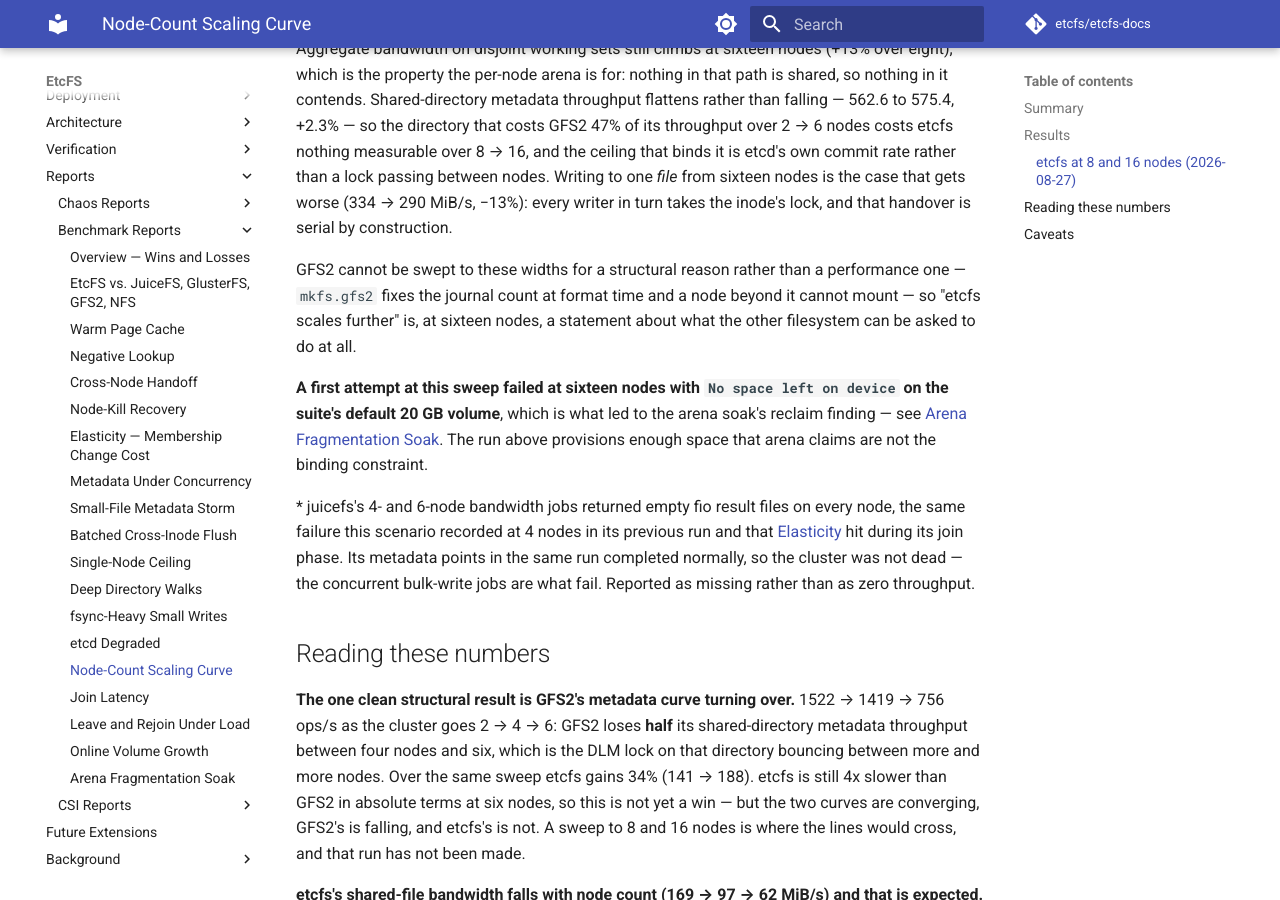
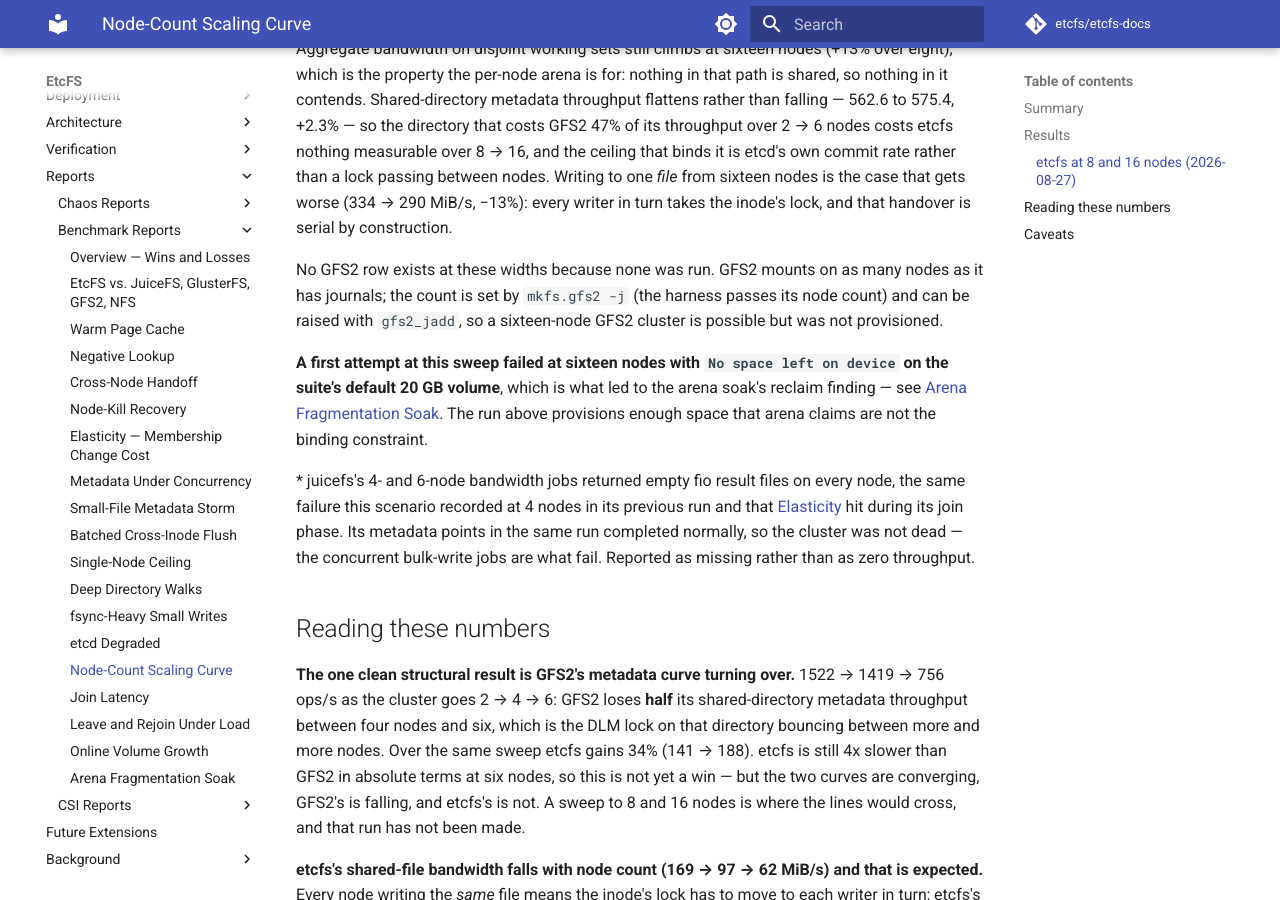
Before and after one commit to etcfs/etcfs-docs, an MkDocs documentation site: the page built from docs/reports/benchmark-reports/node-count-scaling.md, in a window 1280 px wide and 900 px high, scrolled down 2234 px. Built offline with MkDocs 1.6.1 and Material for MkDocs 9.7.7, drawn with Linux system fonts in a browser that asks for light colours; comment, search, counter and statistics services are not loaded.

Commit message:
docs(benchmarks): stated that a 16-node GFS2 run was not made rather than impossible, and fixed the 47% interval

```diff
--- a/docs/reports/benchmark-reports/node-count-scaling.md
+++ b/docs/reports/benchmark-reports/node-count-scaling.md
@@ -85,10 +85,10 @@ commit rate rather than a lock passing between nodes. Writing to one *file* from
 sixteen nodes is the case that gets worse (334 → 290 MiB/s, −13%): every writer
 in turn takes the inode's lock, and that handover is serial by construction.
 
-GFS2 cannot be swept to these widths for a structural reason rather than a
-performance one — `mkfs.gfs2` fixes the journal count at format time and a node
-beyond it cannot mount — so "etcfs scales further" is, at sixteen nodes, a
-statement about what the other filesystem can be asked to do at all.
+No GFS2 row exists at these widths because none was run. GFS2 mounts on as
+many nodes as it has journals; the count is set by `mkfs.gfs2 -j` (the harness
+passes its node count) and can be raised with `gfs2_jadd`, so a sixteen-node
+GFS2 cluster is possible but was not provisioned.
 
 **A first attempt at this sweep failed at sixteen nodes with `No space left on
 device` on the suite's default 20 GB volume**, which is what led to the arena
```
